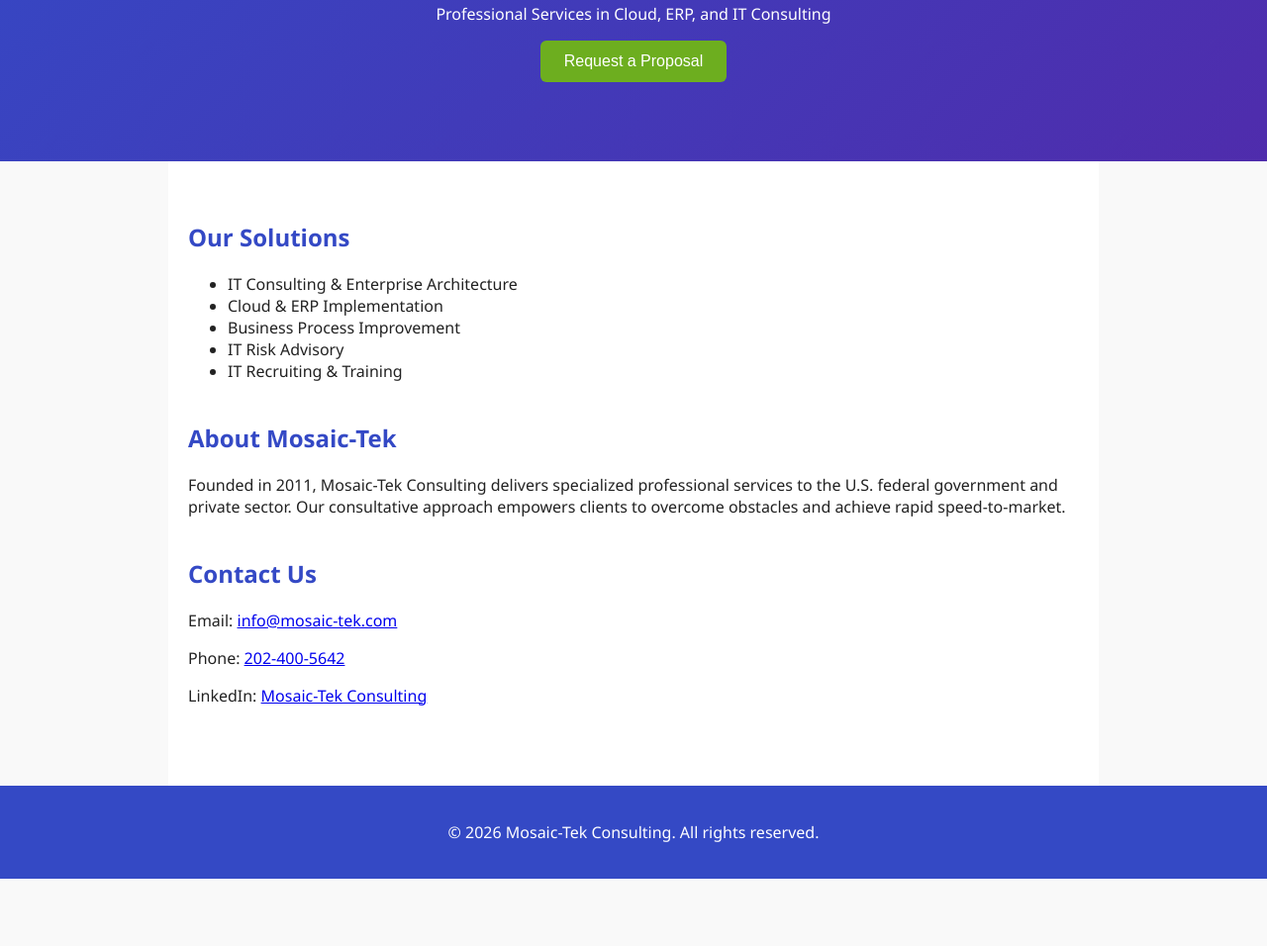
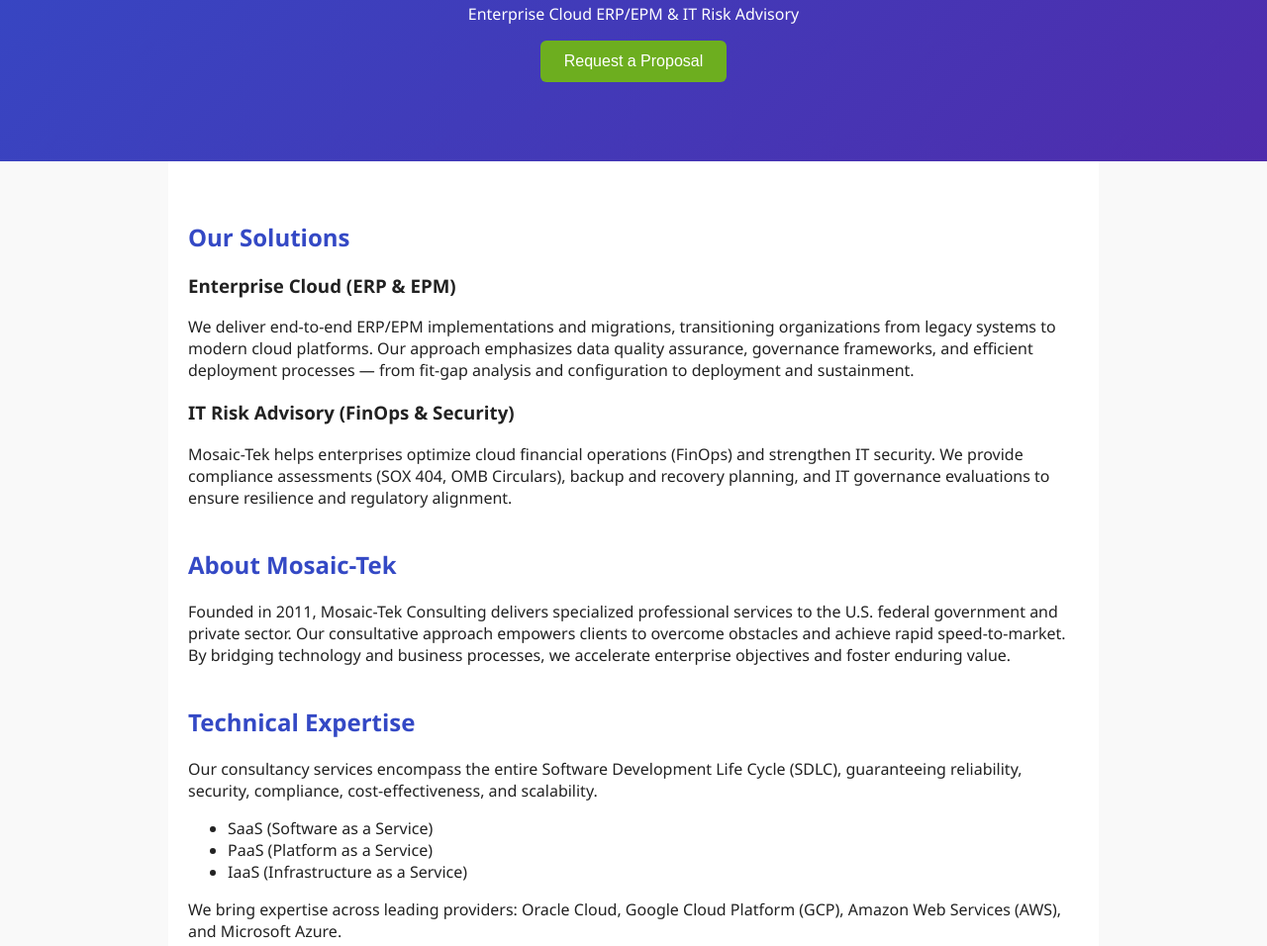
Before and after one commit to winstonwilliamsiii/Mosaic_Tek, a plain HTML site: page mosaic-tek/index.html in a window 1280 px wide. Shown: the part 205-1161 px from the top of the page at 99% size. Before the commit the page ends 1093 px from the top, so only its background shows below. Drawn offline with Linux system fonts and the light colour scheme.

Commit message:
Enhance index.html with updated content for services, expertise, and company overview

```diff
--- a/mosaic-tek/index.html
+++ b/mosaic-tek/index.html
@@ -11,21 +11,26 @@
    <div class="hero-content">
     <img src="images/mosaic-tek-logo.png" alt="Mosaic-Tek Consulting Logo" class="logo">
     <h1>Mosaic-Tek Consulting</h1>
-      <p>Professional Services in Cloud, ERP, and IT Consulting</p>
+    <p>Enterprise Cloud ERP/EPM & IT Risk Advisory</p>
     <a href="#contact"><button class="cta">Request a Proposal</button></a>
     </div>
   </header>
 
   <main>
     <section id="solutions">
+
     <h2>Our Solutions</h2>
-      <ul>
-        <li>IT Consulting & Enterprise Architecture</li>
-        <li>Cloud & ERP Implementation</li>
-        <li>Business Process Improvement</li>
-        <li>IT Risk Advisory</li>
-        <li>IT Recruiting & Training</li>
-      </ul>
+  <h3>Enterprise Cloud (ERP & EPM)</h3>
+  <p>
+    We deliver end-to-end ERP/EPM implementations and migrations, transitioning organizations from legacy systems to modern cloud platforms.
+    Our approach emphasizes data quality assurance, governance frameworks, and efficient deployment processes — from fit-gap analysis and configuration to deployment and sustainment.
+  </p>
+
+  <h3>IT Risk Advisory (FinOps & Security)</h3>
+  <p>
+    Mosaic-Tek helps enterprises optimize cloud financial operations (FinOps) and strengthen IT security.
+    We provide compliance assessments (SOX 404, OMB Circulars), backup and recovery planning, and IT governance evaluations to ensure resilience and regulatory alignment.
+  </p>
     </section>
 
 <section id="about">
@@ -33,6 +38,22 @@
   <p>
     Founded in 2011, Mosaic-Tek Consulting delivers specialized professional services to the U.S. federal government and private sector.
     Our consultative approach empowers clients to overcome obstacles and achieve rapid speed-to-market.
+    By bridging technology and business processes, we accelerate enterprise objectives and foster enduring value.
+  </p>
+</section>
+
+<section id="expertise">
+  <h2>Technical Expertise</h2>
+  <p>
+    Our consultancy services encompass the entire Software Development Life Cycle (SDLC), guaranteeing reliability, security, compliance, cost-effectiveness, and scalability.
+  </p>
+  <ul>
+    <li>SaaS (Software as a Service)</li>
+    <li>PaaS (Platform as a Service)</li>
+    <li>IaaS (Infrastructure as a Service)</li>
+  </ul>
+  <p>
+    We bring expertise across leading providers: Oracle Cloud, Google Cloud Platform (GCP), Amazon Web Services (AWS), and Microsoft Azure.
   </p>
 </section>
 
```
Lines whose indentation alone changed are shown as unchanged.
